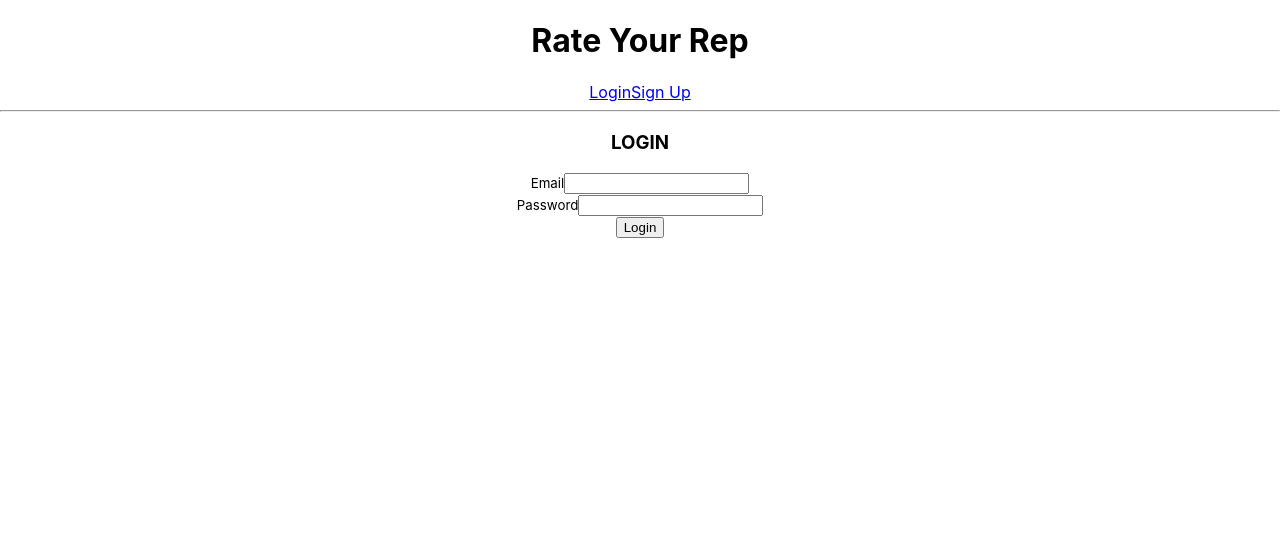
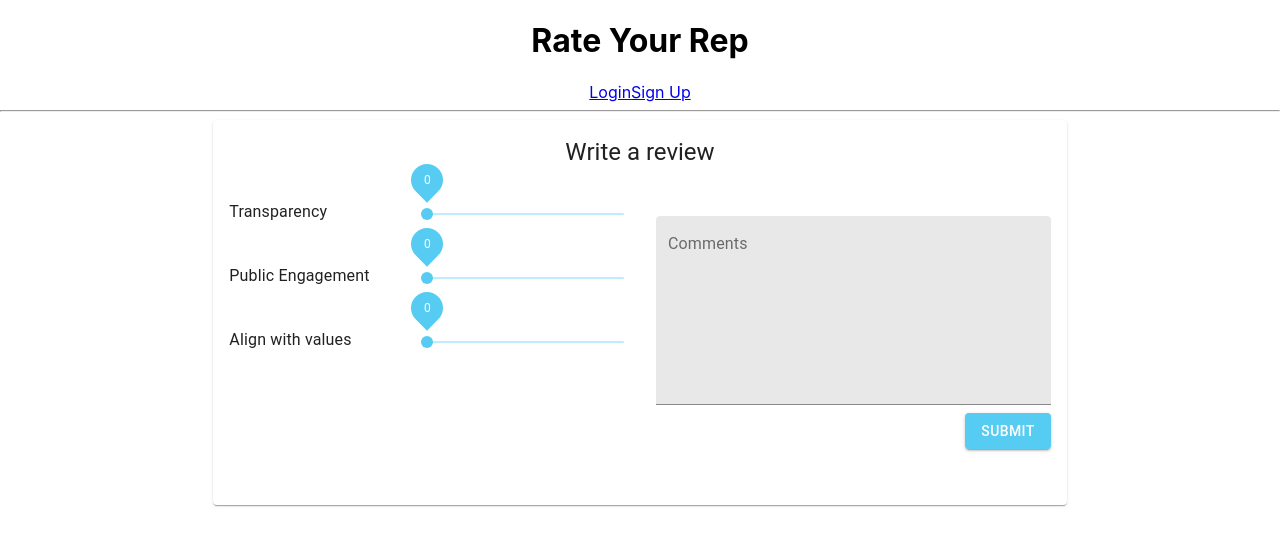
Before and after one commit to HackForBLMTeam30/RateYourRep, a React (Create React App) app: page /add-rating in a window 1280 px wide. Shown: the top 546 px of the page. Built offline with nearby package versions, Linux system fonts and the light colour scheme; no server answers.

Commit message:
working on ratings form

```diff
--- a/src/App.css
+++ b/src/App.css
@@ -36,3 +36,29 @@
         transform: rotate(360deg);
     }
 }
+
+
+/* RATING CSS */
+
+.btn-rating {
+    float: right;
+}
+
+
+/* UTILITY */
+
+.mb-2 {
+    margin-bottom: 2rem !important;
+}
+
+.primary-color {
+    background-color: #56ccf2 !important;
+}
+
+.blue {
+    color: #56ccf2 !important;
+}
+
+.white {
+    color: white !important;
+}
--- /dev/null
+++ b/src/components/AddRating.js
@@ -0,0 +1,186 @@
+import React, { Component } from 'react';
+import { Link, withRouter } from 'react-router-dom';
+import { connect } from 'react-redux';
+import {
+  Grid,
+  Card,
+  CardContent,
+  Typography,
+  Button,
+  Slider,
+  Box,
+  FormControl,
+  TextField,
+} from '@material-ui/core';
+
+class AddRating extends Component {
+  constructor() {
+    super();
+    this.state = {
+      transparency: 0,
+      publicEngagement: 0,
+      alignWithValues: 0,
+      description: '',
+      userId: '',
+      legislatorId: '',
+    };
+    this.onChange = this.onChange.bind(this);
+    this.onSubmit = this.onSubmit.bind(this);
+  }
+
+  // componentDidMount() {
+  //   if (this.props.auth.isAuthenticated) {
+  //     this.props.history.push('/events');
+  //   }
+  // }
+
+  onChange(e) {
+    this.setState({ [e.target.name]: e.target.value });
+  }
+  handleChange = (name) => (e, value) => {
+    this.setState({
+      [name]: value, // --> Important bit here: This is how you set the value of sliders
+    });
+  };
+
+  onSubmit(e) {
+    e.preventDefault();
+    // const newUser = {
+    //   transparency: 1,
+    //   publicEngagement: 1,
+    //   alignWithValues: 1,
+    //   description: 'ARE YOU SAVING?  description',
+    //   userId: 1,
+    //   legislatorId: 1,
+    // };
+    const newRating = {
+      transparency: this.state.transparency,
+      publicEngagement: this.state.publicEngagement,
+      alignWithValues: this.state.alignWithValues,
+      description: this.state.description,
+      userId: this.state.userId,
+      legislatorId: this.state.legislatorId,
+    };
+    console.log('OUTPUT: AddRating -> onSubmit -> newRating', newRating);
+
+    // this.props.registerUser(newUser, this.props.history);
+  }
+
+  render() {
+    console.log('OUTPUT: AddRating -> render -> render', this.state);
+    const { transparency, publicEngagement, alignWithValues } = this.state;
+    return (
+      <Grid container justify="center">
+        <Grid item xs={12} sm={12} md={8}>
+          <Card>
+            <CardContent>
+              <Typography variant="h5" paragraph className="mb-2">
+                Write a review
+              </Typography>
+
+              <form onSubmit={this.onSubmit} className="mb-2">
+                <Grid container spacing={4}>
+                  <Grid item xs={12} md={6}>
+                    <Box display="flex" className="mb-2">
+                      <Box width="50%">
+                        <Typography gutterBottom align="left">
+                          Transparency
+                        </Typography>
+                      </Box>
+                      <Box width="50%">
+                        <Slider
+                          className="blue"
+                          value={transparency}
+                          aria-labelledby="label"
+                          onChange={this.handleChange('transparency')}
+                          valueLabelDisplay="on"
+                          min={0}
+                          step={1}
+                          max={5}
+                        />
+                      </Box>
+                    </Box>
+
+                    <Box display="flex" className="mb-2">
+                      <Box width="50%">
+                        <Typography gutterBottom align="left">
+                          Public Engagement
+                        </Typography>
+                      </Box>
+                      <Box width="50%">
+                        <Slider
+                          className="blue"
+                          value={publicEngagement}
+                          aria-labelledby="label"
+                          onChange={this.handleChange('publicEngagement')}
+                          valueLabelDisplay="on"
+                          min={0}
+                          step={1}
+                          max={5}
+                        />
+                      </Box>
+                    </Box>
+
+                    <Box display="flex" className="mb-2">
+                      <Box width="50%">
+                        <Typography gutterBottom align="left">
+                          Align with values
+                        </Typography>
+                      </Box>
+                      <Box width="50%">
+                        <Slider
+                          className="blue"
+                          value={alignWithValues}
+                          aria-labelledby="label"
+                          onChange={this.handleChange('alignWithValues')}
+                          valueLabelDisplay="on"
+                          min={0}
+                          step={1}
+                          max={5}
+                        />
+                      </Box>
+                    </Box>
+                  </Grid>
+
+                  <Grid item xs={12} sm={6}>
+                    <Box>
+                      <FormControl fullWidth={true} margin="normal">
+                        <TextField
+                          label="Comments"
+                          name="description"
+                          value={this.state.description}
+                          onChange={this.onChange}
+                          variant="filled"
+                          rows={8}
+                          multiline
+                        />
+                      </FormControl>
+                    </Box>
+                    <Button
+                      className="btn-rating primary-color white"
+                      type="submit"
+                      variant="contained"
+                    >
+                      Submit
+                    </Button>
+                  </Grid>
+                </Grid>
+              </form>
+            </CardContent>
+          </Card>
+        </Grid>
+      </Grid>
+    );
+  }
+}
+
+// const mapStateToProps = (state) => ({
+//   auth: state.auth,
+//   errors: state.errors,
+// });
+
+// export default connect(mapStateToProps, { registerUser })(
+//   withRouter(AddRating)
+// );
+
+export default AddRating;
--- a/src/components/auth-form.js
+++ b/src/components/auth-form.js
@@ -1,21 +1,17 @@
-import React from 'react'
-import {connect} from 'react-redux'
-import PropTypes from 'prop-types'
-import {auth} from '../store'
+import React from 'react';
+import { connect } from 'react-redux';
+import PropTypes from 'prop-types';
+import { auth } from '../store';
 
 /**
  * COMPONENT
  */
-const AuthForm = props => {
-  const {name, displayName, handleSubmit, error} = props
+const AuthForm = (props) => {
+  const { name, displayName, handleSubmit, error } = props;
 
   return (
     <div>
-      <form
-          className="authentication-form"
-          onSubmit={handleSubmit}
-          name={name}
-        >
+      <form className="authentication-form" onSubmit={handleSubmit} name={name}>
         <h3>{name.toUpperCase()}</h3>
         {name === 'signup' && (
           <React.Fragment>
@@ -87,8 +83,8 @@ const AuthForm = props => {
         {error && error.response && <div> {error.response.data} </div>}
       </form>
     </div>
-  )
-}
+  );
+};
 
 /**
  * CONTAINER
@@ -97,47 +93,61 @@ const AuthForm = props => {
  *   function, and share the same Component. This is a good example of how we
  *   can stay DRY with interfaces that are very similar to each other!
  */
-const mapLogin = state => {
+const mapLogin = (state) => {
   return {
     name: 'login',
     displayName: 'Login',
-    error: state.user.error
-  }
-}
+    error: state.user.error,
+  };
+};
 
-const mapSignup = state => {
+const mapSignup = (state) => {
   return {
     name: 'signup',
     displayName: 'Sign Up',
-    error: state.user.error
-  }
-}
+    error: state.user.error,
+  };
+};
 
-const mapDispatch = dispatch => {
+const mapDispatch = (dispatch) => {
   return {
     handleSubmit(evt) {
-      evt.preventDefault()
-      const formName = evt.target.name
-      const email = evt.target.email.value
-      const password = evt.target.password.value
-      let first_name, last_name, street1, street2, city, state, zip, identity
+      evt.preventDefault();
+      const formName = evt.target.name;
+      const email = evt.target.email.value;
+      const password = evt.target.password.value;
+      let first_name, last_name, street1, street2, city, state, zip, identity;
       if (formName === 'signup') {
-        first_name = evt.target.first_name.value
-        last_name = evt.target.last_name.value
-        street1 = evt.target.street1.value
-        street2 = evt.target.street2.value
-        city = evt.target.city.value
-        state = evt.target.state.value
-        zip = evt.target.zip.value
-        identity = evt.target.identity.checked
+        first_name = evt.target.first_name.value;
+        last_name = evt.target.last_name.value;
+        street1 = evt.target.street1.value;
+        street2 = evt.target.street2.value;
+        city = evt.target.city.value;
+        state = evt.target.state.value;
+        zip = evt.target.zip.value;
+        identity = evt.target.identity.checked;
       }
-      dispatch(auth(email, password, formName, first_name, last_name, street1, street2, city, state, zip, identity))
-    }
-  }
-}
+      dispatch(
+        auth(
+          email,
+          password,
+          formName,
+          first_name,
+          last_name,
+          street1,
+          street2,
+          city,
+          state,
+          zip,
+          identity
+        )
+      );
+    },
+  };
+};
 
-export const Login = connect(mapLogin, mapDispatch)(AuthForm)
-export const Signup = connect(mapSignup, mapDispatch)(AuthForm)
+export const Login = connect(mapLogin, mapDispatch)(AuthForm);
+export const Signup = connect(mapSignup, mapDispatch)(AuthForm);
 
 /**
  * PROP TYPES
@@ -146,5 +156,5 @@ AuthForm.propTypes = {
   name: PropTypes.string.isRequired,
   displayName: PropTypes.string.isRequired,
   handleSubmit: PropTypes.func.isRequired,
-  error: PropTypes.object
-}
+  error: PropTypes.object,
+};
--- a/src/components/legislators.js
+++ b/src/components/legislators.js
@@ -71,7 +71,7 @@ const mapStateToProps = (state) => ({
 
 const mapDispatchToProps = (dispatch) => ({
   getAllLegislators: (address) => dispatch(getAllLegislators(address)),
-  me: (address) => dispatch(me()),
+  me: () => dispatch(me()),
 });
 
 export default connect(mapStateToProps, mapDispatchToProps)(Legislators);
--- a/src/routes.js
+++ b/src/routes.js
@@ -1,20 +1,20 @@
-import React, {Component} from 'react'
-import {connect} from 'react-redux'
-import {withRouter, Route, Switch} from 'react-router-dom'
-import PropTypes from 'prop-types'
-import {Login, Signup, UserHome, Legislators} from './components'
-import {me} from './store'
+import React, { Component } from 'react';
+import { connect } from 'react-redux';
+import { withRouter, Route, Switch } from 'react-router-dom';
+import PropTypes from 'prop-types';
+import { Login, Signup, UserHome, Legislators, AddRating } from './components';
+import { me } from './store';
 
 /**
  * COMPONENT
  */
 class Routes extends Component {
   componentDidMount() {
-    this.props.loadInitialData()
+    this.props.loadInitialData();
   }
 
   render() {
-    const {isLoggedIn} = this.props
+    const { isLoggedIn } = this.props;
 
     return (
       <Switch>
@@ -22,6 +22,7 @@ class Routes extends Component {
         <Route path="/login" component={Login} />
         <Route path="/signup" component={Signup} />
         <Route path="/legislators" component={Legislators} />
+        <Route path="/add-rating" component={AddRating} />
         {isLoggedIn && (
           <Switch>
             {/* Routes placed here are only available after logging in */}
@@ -31,37 +32,37 @@ class Routes extends Component {
         {/* Displays our Login component as a fallback */}
         <Route component={Login} />
       </Switch>
-    )
+    );
   }
 }
 
 /**
  * CONTAINER
  */
-const mapState = state => {
+const mapState = (state) => {
   return {
     // Being 'logged in' for our purposes will be defined has having a state.user that has a truthy id.
     // Otherwise, state.user will be an empty object, and state.user.id will be falsey
-    isLoggedIn: !!state.user.id
-  }
-}
+    isLoggedIn: !!state.user.id,
+  };
+};
 
-const mapDispatch = dispatch => {
+const mapDispatch = (dispatch) => {
   return {
     loadInitialData() {
-      dispatch(me())
-    }
-  }
-}
+      dispatch(me());
+    },
+  };
+};
 
 // The `withRouter` wrapper makes sure that updates are not blocked
 // when the url changes
-export default withRouter(connect(mapState, mapDispatch)(Routes))
+export default withRouter(connect(mapState, mapDispatch)(Routes));
 
 /**
  * PROP TYPES
  */
 Routes.propTypes = {
   loadInitialData: PropTypes.func.isRequired,
-  isLoggedIn: PropTypes.bool.isRequired
-}
+  isLoggedIn: PropTypes.bool.isRequired,
+};
```
Also changed, not shown: src/components/index.js (+5 -4 lines). Lines whose indentation alone changed are shown as unchanged.
